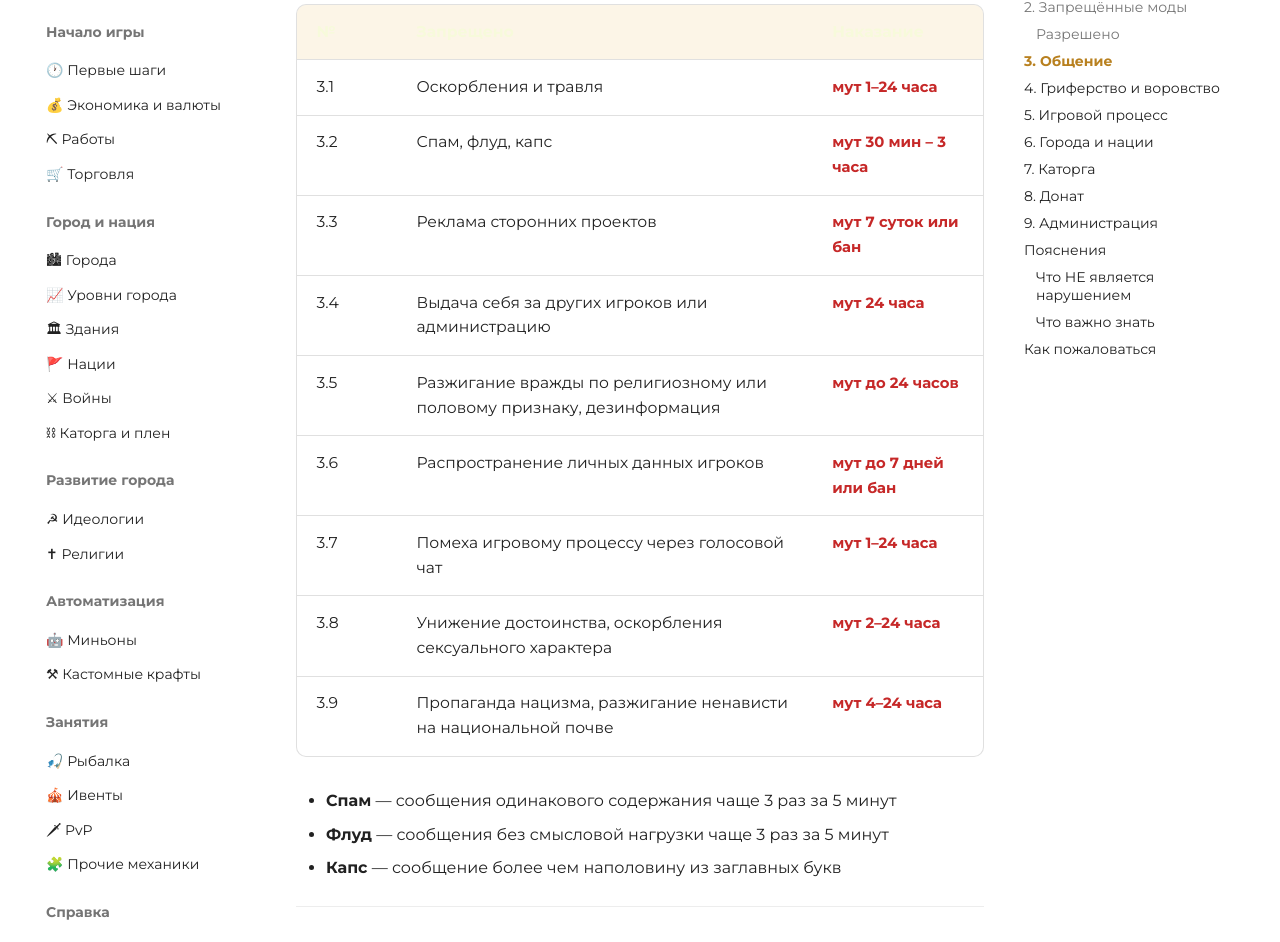
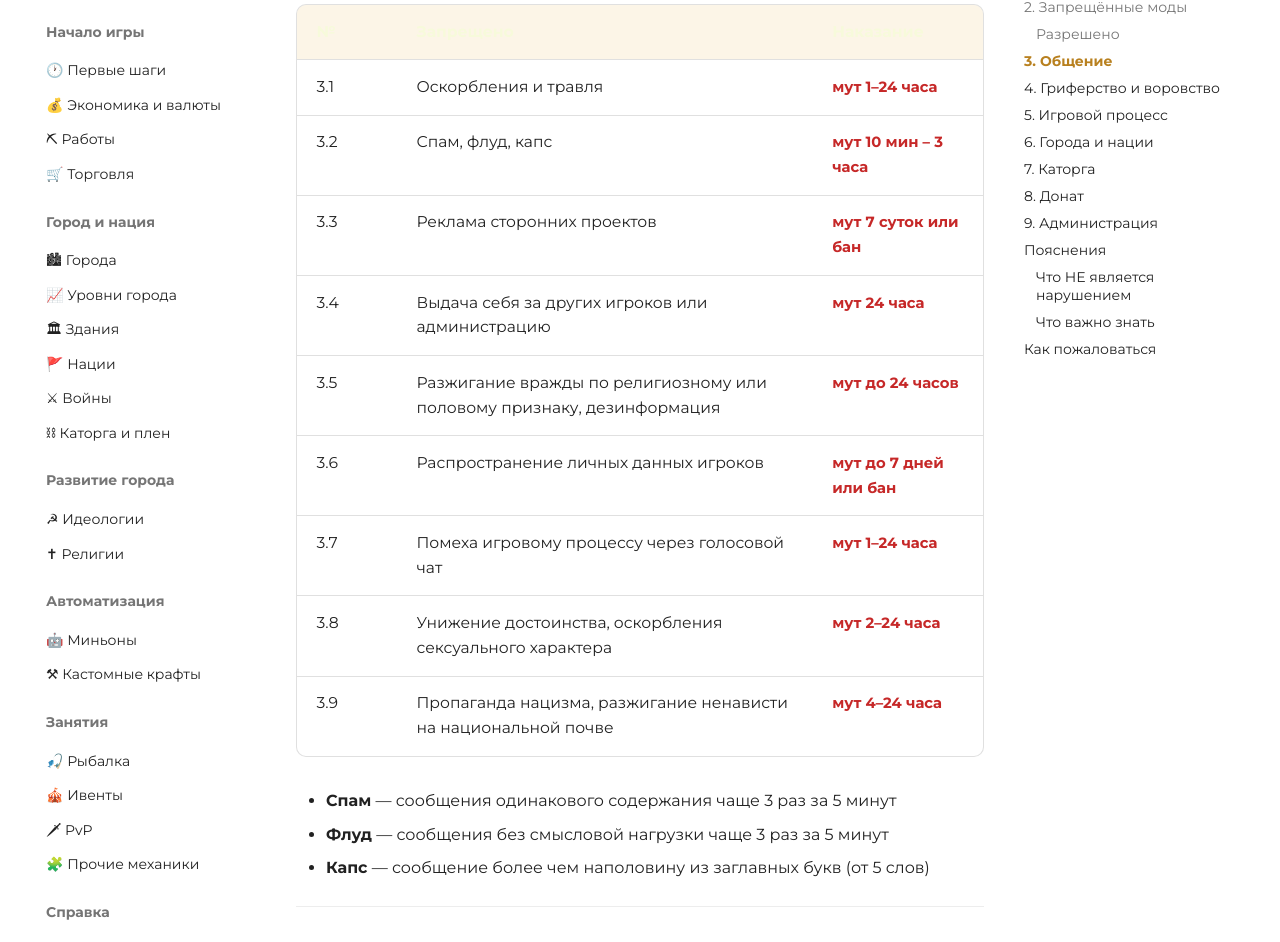
Before and after one commit to zixSSSed/NationRise-Wiki, an MkDocs documentation site: the page built from docs/rules.md, in a window 1280 px wide and 1400 px high, scrolled down 2786 px. Shown: the part 127-1069 px from the top of the window. Built offline with MkDocs 1.6.1 and Material for MkDocs 9.7.7, drawn with Linux system fonts in a browser that asks for light colours.

Commit message:
Update rules.md

```diff
--- a/docs/rules.md
+++ b/docs/rules.md
@@ -62,7 +62,7 @@
 | № | Запрещено | Наказание |
 |---|---|---|
 | 3.1 | Оскорбления и травля | <span class="nak">мут 1–24 часа</span> |
-| 3.2 | Спам, флуд, капс | <span class="nak">мут 30 мин – 3 часа</span> |
+| 3.2 | Спам, флуд, капс | <span class="nak">мут 10 мин – 3 часа</span> |
 | 3.3 | Реклама сторонних проектов | <span class="nak">мут 7 суток или бан</span> |
 | 3.4 | Выдача себя за других игроков или администрацию | <span class="nak">мут 24 часа</span> |
 | 3.5 | Разжигание вражды по религиозному или половому признаку, дезинформация | <span class="nak">мут до 24 часов</span> |
@@ -73,7 +73,7 @@
 
 - **Спам** — сообщения одинакового содержания чаще 3 раз за 5 минут
 - **Флуд** — сообщения без смысловой нагрузки чаще 3 раз за 5 минут
-- **Капс** — сообщение более чем наполовину из заглавных букв
+- **Капс** — сообщение более чем наполовину из заглавных букв (от 5 слов)
 
 ---
 
```
